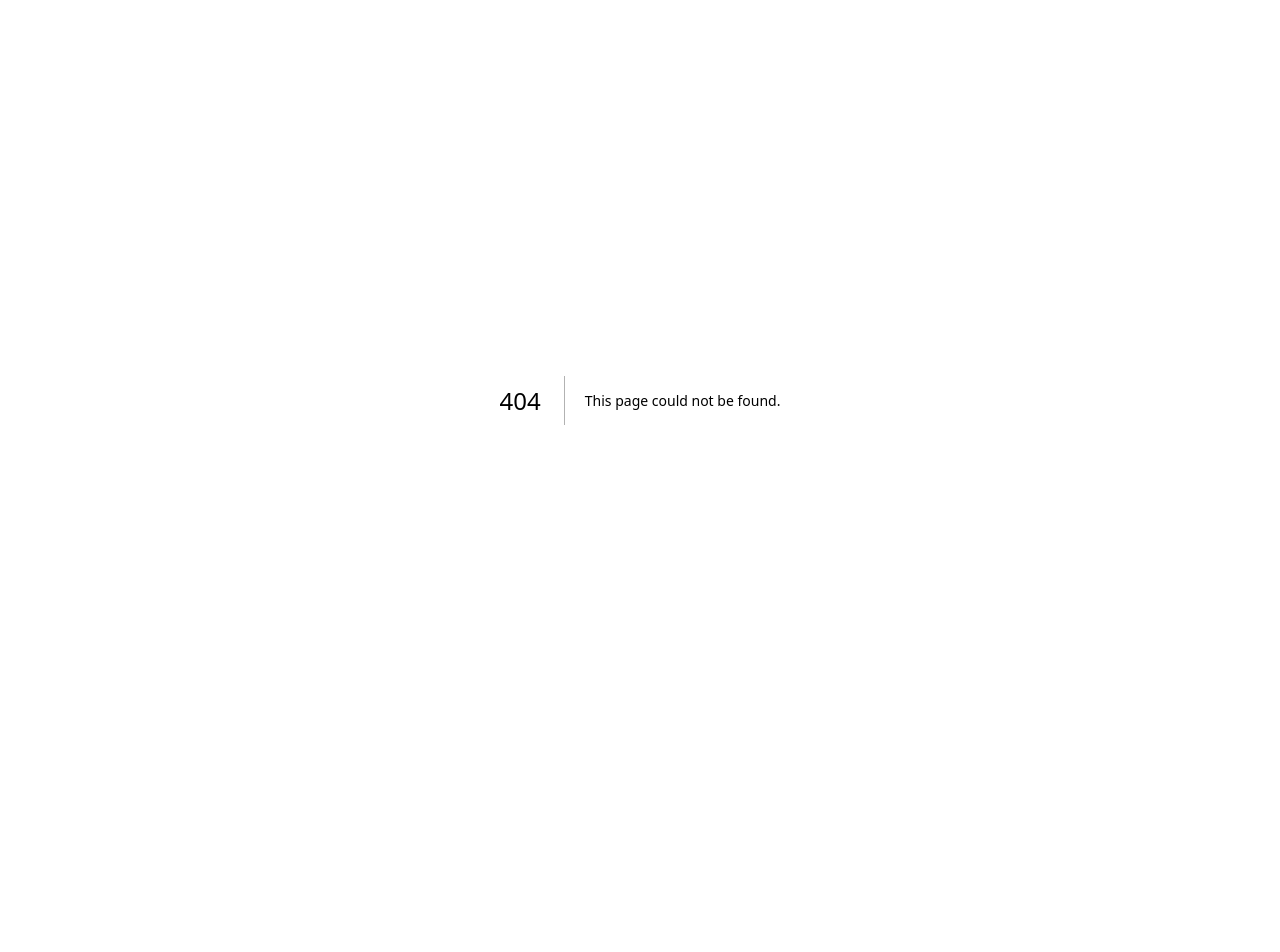
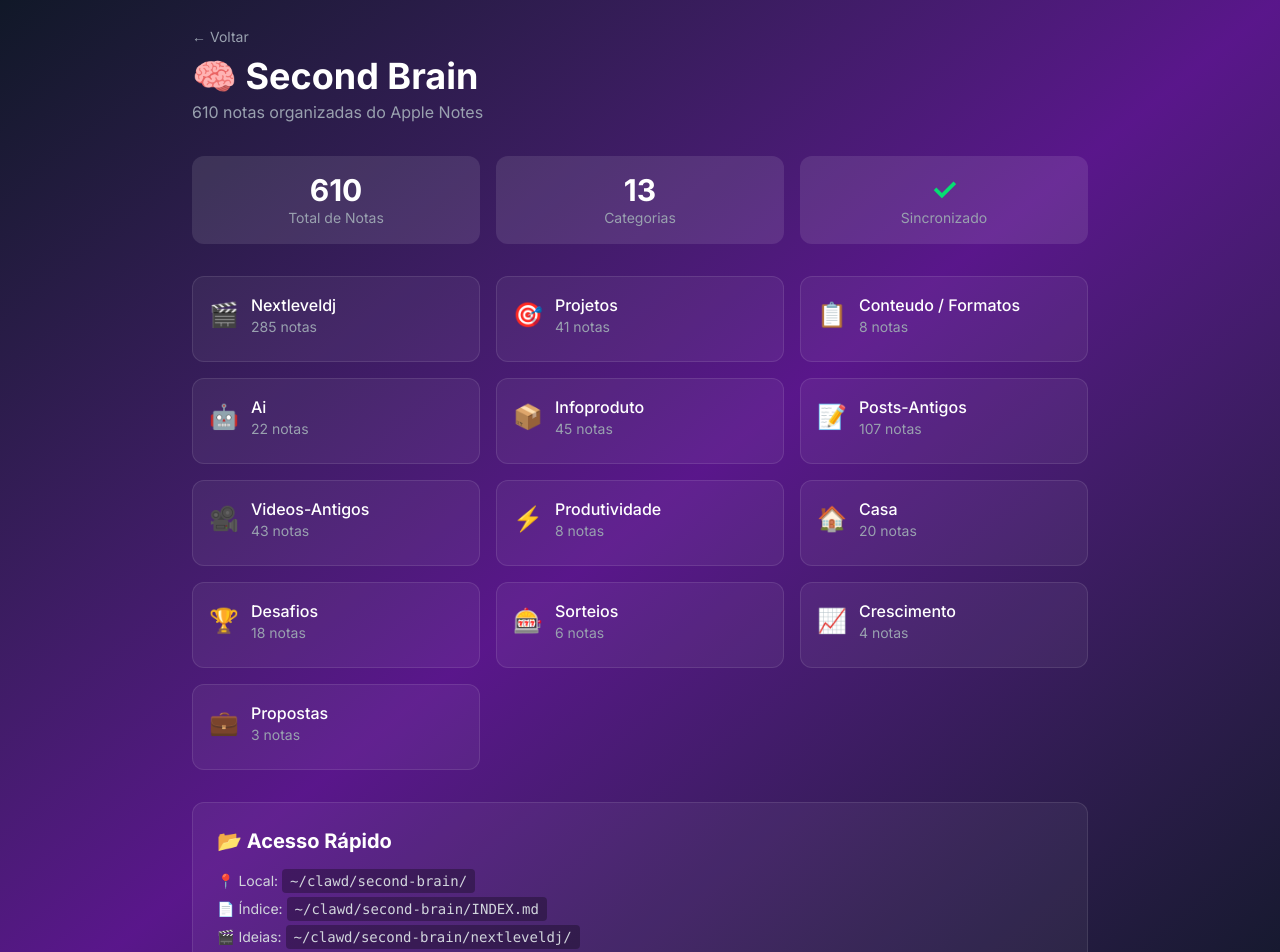
Before and after one commit to ilankriger-gmail/ilan-tools, a Next.js app: page /brain in a window 1280 px wide. Before the commit this address had no page. Shown: the top 952 px of the page. Before the commit the page ends 800 px from the top, so only its background shows below. Built offline with nearby package versions, Linux system fonts and the light colour scheme.

Commit message:
feat: página do Second Brain com 630 notas organizadas

```diff
--- /dev/null
+++ b/app/brain/page.tsx
@@ -0,0 +1,96 @@
+'use client';
+
+import { useEffect, useState } from 'react';
+import Link from 'next/link';
+
+interface FolderStats {
+  name: string;
+  count: number;
+  emoji: string;
+}
+
+export default function BrainPage() {
+  const [folders, setFolders] = useState<FolderStats[]>([
+    { name: 'nextleveldj', count: 285, emoji: '🎬' },
+    { name: 'projetos', count: 41, emoji: '🎯' },
+    { name: 'conteudo/formatos', count: 8, emoji: '📋' },
+    { name: 'ai', count: 22, emoji: '🤖' },
+    { name: 'infoproduto', count: 45, emoji: '📦' },
+    { name: 'posts-antigos', count: 107, emoji: '📝' },
+    { name: 'videos-antigos', count: 43, emoji: '🎥' },
+    { name: 'produtividade', count: 8, emoji: '⚡' },
+    { name: 'casa', count: 20, emoji: '🏠' },
+    { name: 'desafios', count: 18, emoji: '🏆' },
+    { name: 'sorteios', count: 6, emoji: '🎰' },
+    { name: 'crescimento', count: 4, emoji: '📈' },
+    { name: 'propostas', count: 3, emoji: '💼' },
+  ]);
+
+  const totalNotes = folders.reduce((sum, f) => sum + f.count, 0);
+
+  return (
+    <main className="min-h-screen bg-gradient-to-br from-gray-900 via-purple-900 to-gray-900 p-6">
+      <div className="max-w-4xl mx-auto">
+        {/* Header */}
+        <div className="mb-8">
+          <Link href="/" className="text-gray-400 hover:text-white text-sm">← Voltar</Link>
+          <h1 className="text-4xl font-bold text-white mt-2">🧠 Second Brain</h1>
+          <p className="text-gray-400 mt-1">
+            {totalNotes} notas organizadas do Apple Notes
+          </p>
+        </div>
+
+        {/* Stats */}
+        <div className="grid grid-cols-3 gap-4 mb-8">
+          <div className="bg-white/10 rounded-xl p-4 text-center">
+            <p className="text-3xl font-bold text-white">{totalNotes}</p>
+            <p className="text-gray-400 text-sm">Total de Notas</p>
+          </div>
+          <div className="bg-white/10 rounded-xl p-4 text-center">
+            <p className="text-3xl font-bold text-white">{folders.length}</p>
+            <p className="text-gray-400 text-sm">Categorias</p>
+          </div>
+          <div className="bg-white/10 rounded-xl p-4 text-center">
+            <p className="text-3xl font-bold text-green-400">✓</p>
+            <p className="text-gray-400 text-sm">Sincronizado</p>
+          </div>
+        </div>
+
+        {/* Folders Grid */}
+        <div className="grid grid-cols-2 md:grid-cols-3 gap-4 mb-8">
+          {folders.map((folder) => (
+            <div
+              key={folder.name}
+              className="bg-white/5 hover:bg-white/10 rounded-xl p-4 transition-all cursor-pointer border border-white/10"
+            >
+              <div className="flex items-center gap-3 mb-2">
+                <span className="text-2xl">{folder.emoji}</span>
+                <div>
+                  <p className="text-white font-medium capitalize">
+                    {folder.name.replace('/', ' / ')}
+                  </p>
+                  <p className="text-gray-400 text-sm">{folder.count} notas</p>
+                </div>
+              </div>
+            </div>
+          ))}
+        </div>
+
+        {/* Quick Access */}
+        <div className="bg-white/5 rounded-xl p-6 border border-white/10">
+          <h2 className="text-xl font-bold text-white mb-4">📂 Acesso Rápido</h2>
+          <div className="space-y-2 text-gray-300 font-mono text-sm">
+            <p>📍 Local: <code className="bg-black/30 px-2 py-1 rounded">~/clawd/second-brain/</code></p>
+            <p>📄 Índice: <code className="bg-black/30 px-2 py-1 rounded">~/clawd/second-brain/INDEX.md</code></p>
+            <p>🎬 Ideias: <code className="bg-black/30 px-2 py-1 rounded">~/clawd/second-brain/nextleveldj/</code></p>
+          </div>
+        </div>
+
+        {/* Last Update */}
+        <div className="text-center mt-6 text-gray-500 text-sm">
+          Atualizado automaticamente às 4h da manhã
+        </div>
+      </div>
+    </main>
+  );
+}
--- a/app/page.tsx
+++ b/app/page.tsx
@@ -39,10 +39,9 @@ const tools = [
   },
   {
     name: '🧠 Second Brain',
-    description: 'Seu banco de conhecimento organizado',
+    description: '630 notas organizadas do Apple Notes',
     href: '/brain',
     color: 'from-purple-500 to-indigo-500',
-    soon: true,
   },
 ];
 
```
